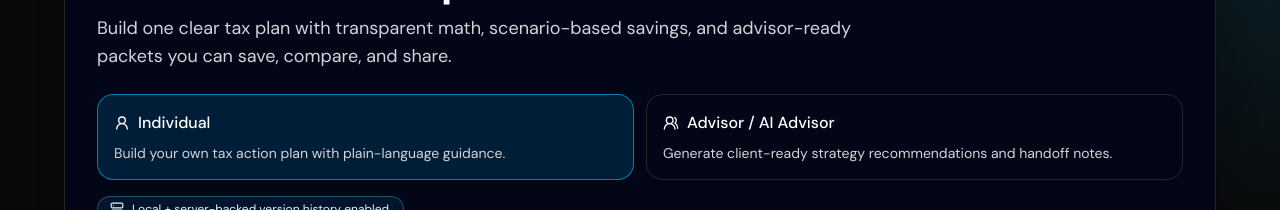
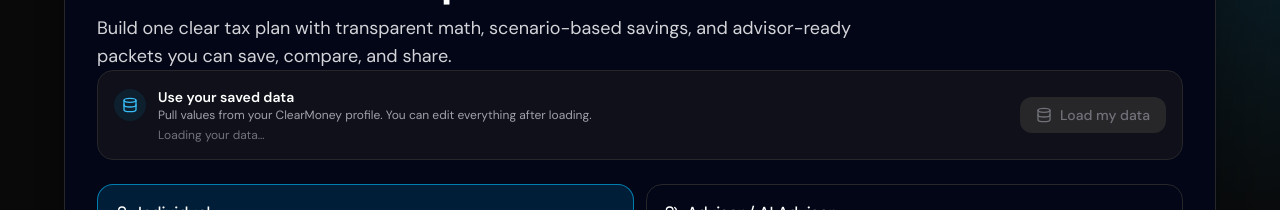
Before and after one commit to alexchaomander/ClearMoney, a Next.js app in the folder packages/web/: page /tools/tax-plan-workspace in a window 1280 px wide. Shown: the part 234-444 px from the top of the page. Built offline with nearby package versions, Linux system fonts and the light colour scheme; no server answers.

Commit message:
feat: add email-validator dep and memory pre-fill to tax plan workspace
- Add email-validator>=2.0.0 to pyproject.toml for Pydantic EmailStr
- Integrate useMemoryPreFill hook to pre-fill wages, filing status, state
- Add LoadMyDataBanner component for one-click data loading

```diff
--- a/packages/web/src/app/tools/tax-plan-workspace/calculator.tsx
+++ b/packages/web/src/app/tools/tax-plan-workspace/calculator.tsx
@@ -45,6 +45,8 @@ import {
   formatPercent,
   formatWithSign,
 } from "@/lib/shared/formatters";
+import { useMemoryPreFill } from "@/hooks/useMemoryPreFill";
+import { LoadMyDataBanner } from "@/components/tools/LoadMyDataBanner";
 import { cn } from "@/lib/utils";
 
 const DEFAULT_INPUTS: WorkspaceInputs = {
@@ -385,6 +387,22 @@ export function Calculator() {
     useState<TaxPlanCollaboratorRole>("viewer");
   const [csvImportStatus, setCsvImportStatus] = useState<string | null>(null);
 
+  const {
+    preFilledFields,
+    isLoaded: memoryLoaded,
+    hasDefaults: memoryHasDefaults,
+    applyTo: applyMemoryDefaults,
+  } = useMemoryPreFill<WorkspaceInputs>({
+    wagesIncome: "annual_income",
+    filingStatus: "filing_status",
+    stateCode: "state",
+  });
+
+  const handleLoadData = useCallback(
+    () => applyMemoryDefaults(setInputs),
+    [applyMemoryDefaults]
+  );
+
   const sharedReportId = searchParams.get("reportId");
   const sharedToken = searchParams.get("token");
 
@@ -991,6 +1009,13 @@ export function Calculator() {
                 Build one clear tax plan with transparent math, scenario-based savings,
                 and advisor-ready packets you can save, compare, and share.
               </p>
+
+              <LoadMyDataBanner
+                isLoaded={memoryLoaded}
+                hasData={memoryHasDefaults}
+                isApplied={preFilledFields.size > 0}
+                onApply={handleLoadData}
+              />
 
               <div className="mt-6 grid gap-3 sm:grid-cols-2">
                 {MODE_OPTIONS.map((option) => {
```
Also changed, not shown: 1 other file (tests, documents, lock files or other folders).
